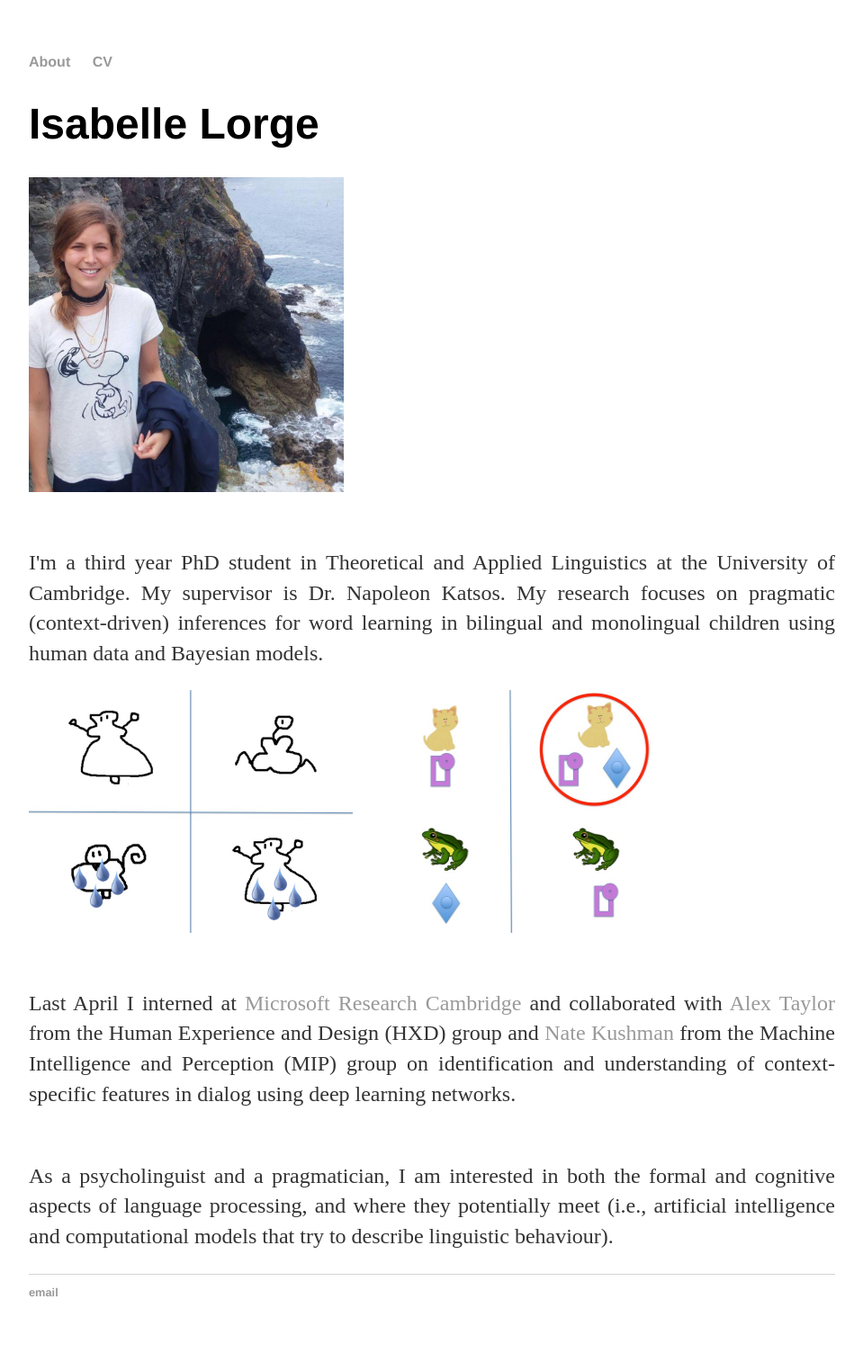
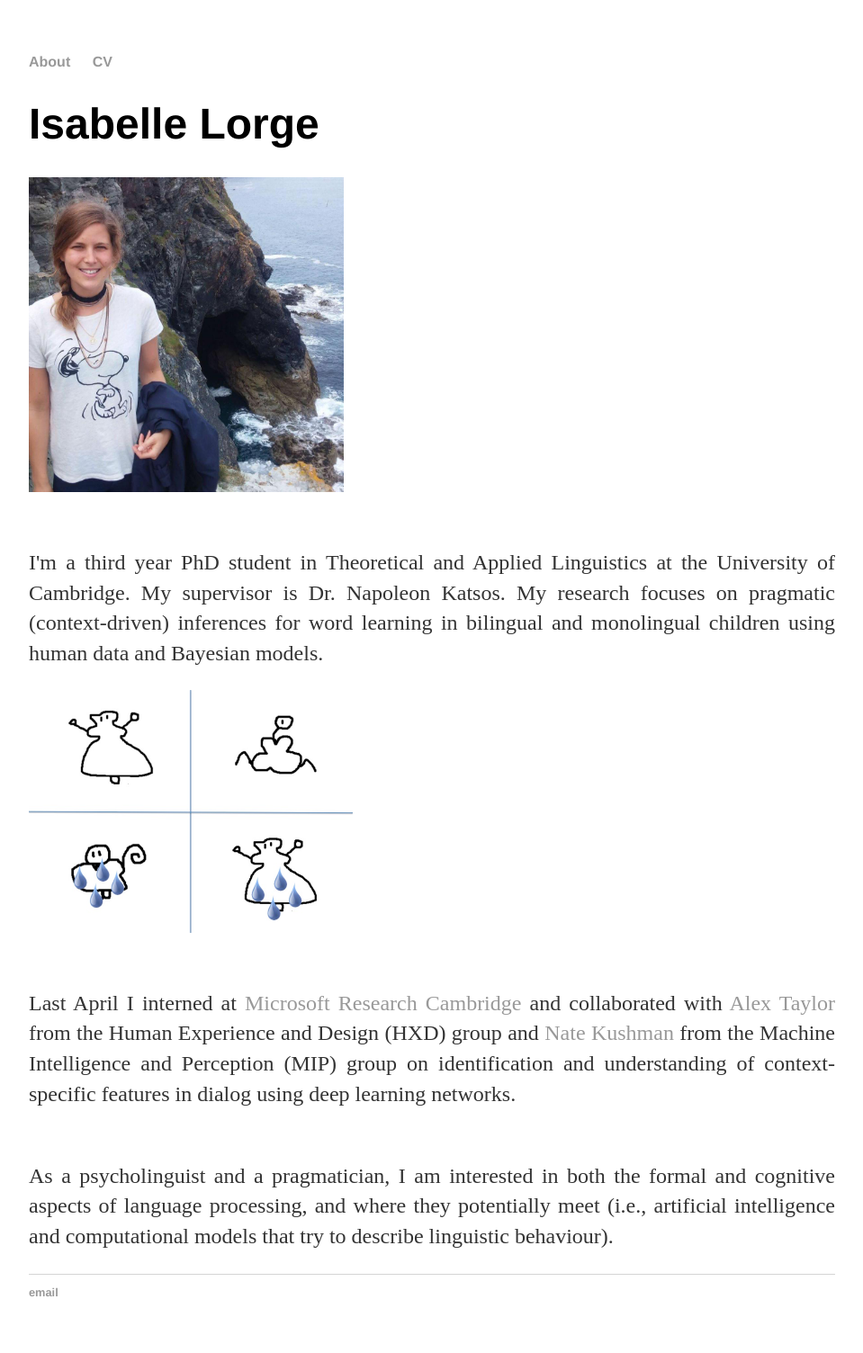
Before and after one commit to isabellelorge/isabellelorge.github.io, a Jekyll site: the page built from index.html, in a window 1280 px wide. Shown: the whole page at 90% size, without its empty margins (160-1119 px from the left). Built offline with Jekyll 4.4.1, drawn with Linux system fonts in a browser that asks for light colours.

Commit message:
Update index.html

```diff
--- a/index.html
+++ b/index.html
@@ -7,7 +7,7 @@
 	<img src="pic.jpg" alt="me", width="350", height="350">
 	<p><br>I'm a third year PhD student in Theoretical and Applied Linguistics at the University of Cambridge. My supervisor is
 	Dr. Napoleon Katsos. My research focuses on pragmatic (context-driven) inferences for word learning in bilingual and monolingual children using human data and Bayesian models.<br> </p>
-	<img src="Slide02.jpg" alt="me", width="360", height="270"><img src="Slide1.jpg" alt="me", width="350", height="270">
+	<img src="Slide02.jpg" alt="me", width="360", height="270">
 	<p> <br>Last April I interned at <a href="https://www.microsoft.com/en-us/research/lab/microsoft-research-cambridge/"> Microsoft Research Cambridge </a>
 	and collaborated with <a href= "https://ast.io/"> Alex Taylor </a> from the Human Experience and Design (HXD) group and <a href="https://www.microsoft.com/en-us/research/people/nkushman/"> Nate Kushman </a> from the
 	Machine Intelligence and Perception (MIP) group on identification and understanding of context-specific features in dialog using deep learning networks.</br> </p>
```
